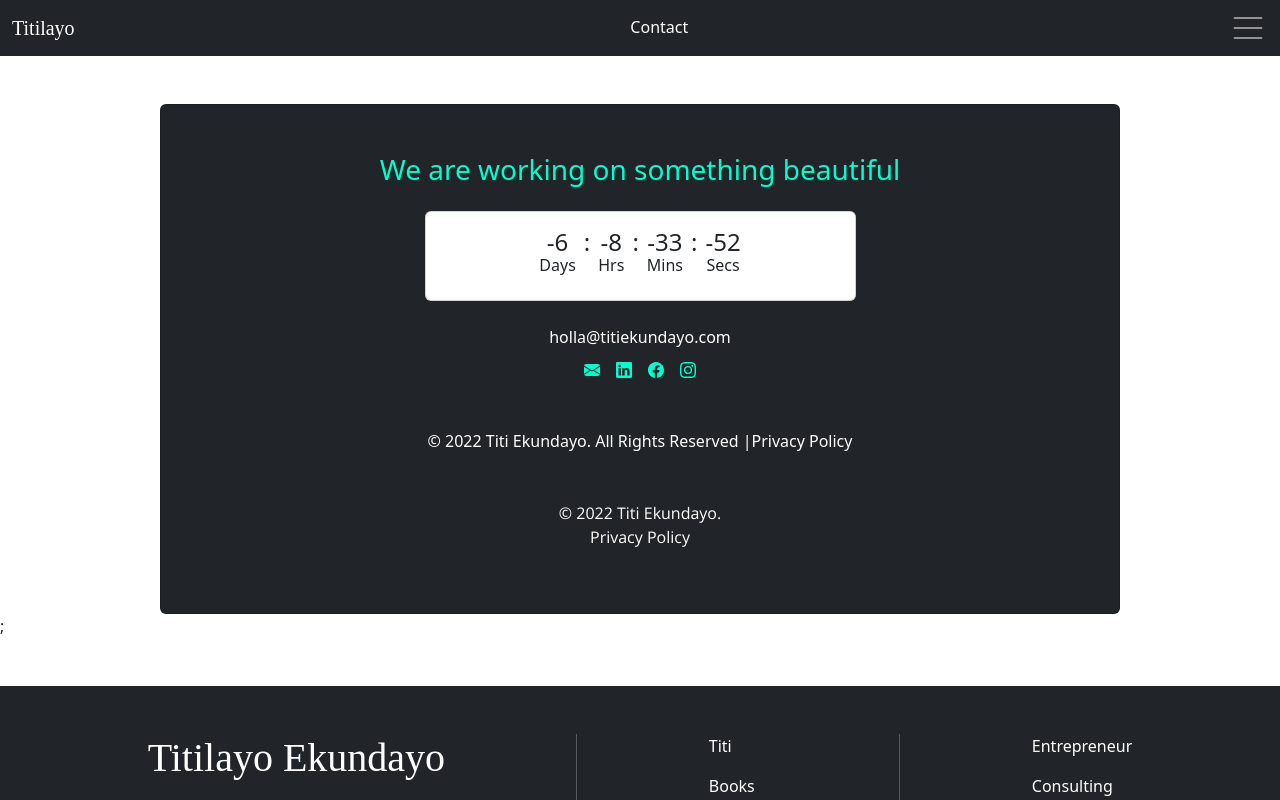
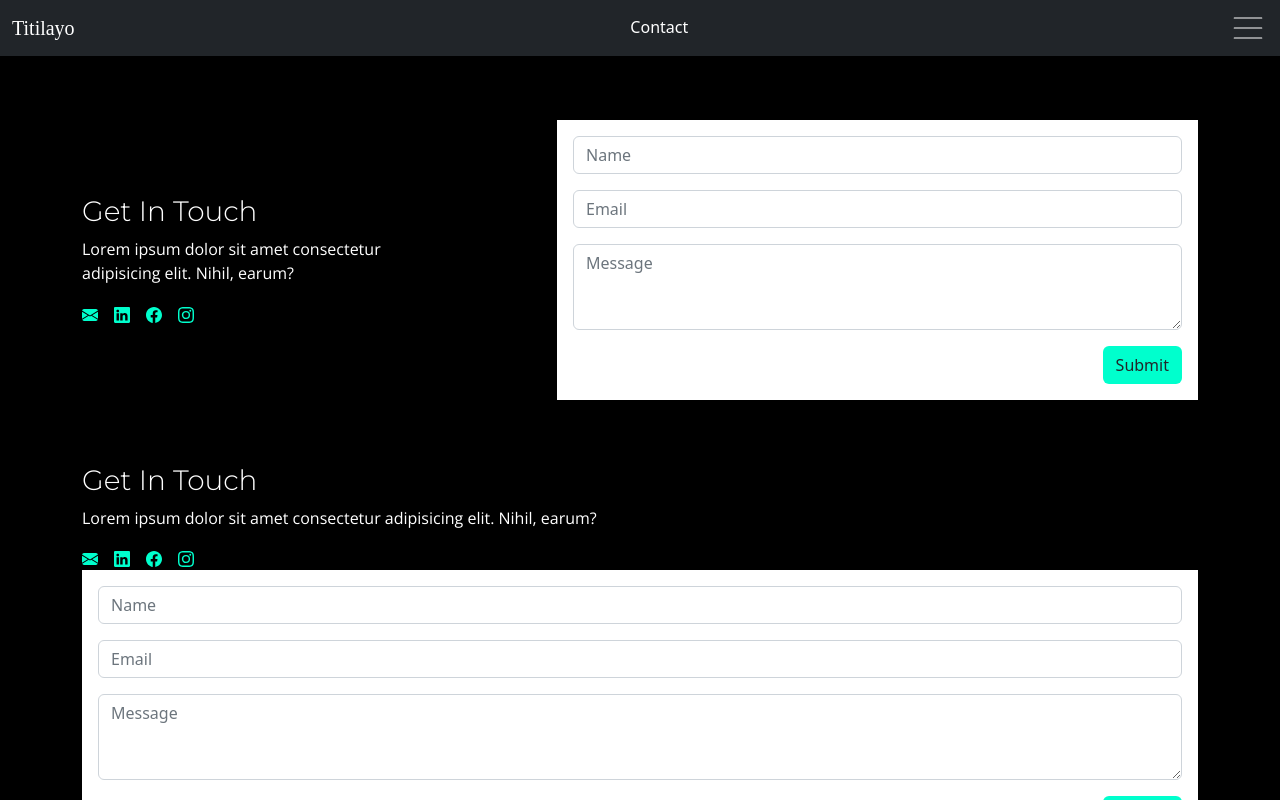
Before and after one commit to TitiEkundayo/titiekundayo, a Next.js app: page /contact in a window 1280 px wide. Shown: the top 800 px of the page. Built offline with nearby package versions, Linux system fonts and the light colour scheme; a web font is replaced by a local one.

Commit message:
new branch contactpage created and contact page designed

```diff
--- a/components/icons.js/SocialMediaIcons.tsx
+++ b/components/icons.js/SocialMediaIcons.tsx
@@ -67,7 +67,7 @@ export const InstagramIcon = () => {
 
 export const SocialMediaIcons = () => {
 	return (
-		<div className="d-flex justify-content-center align-items-center mt-2">
+		<div className="mt-2">
 			<EmailIcon />
 			<LinkedInIcon />
 			<FacebookIcon />
--- a/pages/contact.tsx
+++ b/pages/contact.tsx
@@ -1,7 +1,11 @@
 import { ContactNavTitle } from "@/components/Navbar";
 import UnderConstruction1 from "./underconstruction1";
 import Footer from "@/components/Footer";
-import { EmailIcon, SocialMediaIcons } from "@/components/icons.js/SocialMediaIcons";
+import {
+	EmailIcon,
+	SocialMediaIcons,
+} from "@/components/icons.js/SocialMediaIcons";
+import btnbgcolor from "../styles/generalstyles/colors.module.scss";
 
 const Contact = () => {
 	return (
@@ -11,8 +15,28 @@ const Contact = () => {
 			</div>
 
 			<div>
-				<UnderConstruction1 />
+				<ContactPageLayout />
 			</div>
+
+			{/* <div className="container mt-5 pt-3 d-md-flex align-items-md-center justify-content-center">
+				<div className="d-flex flex-column justify-content-sm-center">
+					<GetInTouch />
+				</div>
+				<div className="">
+					<ContactForm />
+				</div>
+			</div> */}
+			{/* <div className="container mt-5 pt-3">
+				<div className="row d-flex justify-content-center align-items-center">
+					<div className="col-md-5">
+						<GetInTouch />
+					</div>
+
+					<div className="col-md-7">
+						<ContactForm />
+					</div>
+				</div>
+			</div> */}
 		</div>
 	);
 };
@@ -30,13 +54,14 @@ const Contact = () => {
 // 	);
 // };
 
-
-const GetInTouch = ()=> {
+const GetInTouch = () => {
 	return (
-		<>
-			<div>
-				<h2>Get In Touch</h2>
-				<p>Lorem ipsum dolor sit amet consectetur adipisicing elit. Nihil, earum?</p>
+		<div className="">
+			<div className="text-white">
+				<h3>Get In Touch</h3>
+				<p className="w-75">
+					Lorem ipsum dolor sit amet consectetur adipisicing elit. Nihil, earum?
+				</p>
 			</div>
 
 			{/* <div>
@@ -44,13 +69,82 @@ const GetInTouch = ()=> {
 				<p>titiekundayo@gmail.com</p>
 			</div> */}
 
-			<div>
-				<SocialMediaIcons/>
+			<div className="">
+				<SocialMediaIcons />
+			</div>
+		</div>
+	);
+};
+
+const ContactForm = () => {
+	return (
+		<>
+			<form className="bg-white p-3 w-100">
+				<div className="mb-3">
+					<input
+						type="email"
+						className="form-control"
+						id="exampleInputEmail1"
+						aria-describedby="emailHelp"
+						placeholder="Name"
+					/>
+				</div>
+
+				<div className="mb-3">
+					<input
+						type="email"
+						className="form-control"
+						id="exampleInputEmail1"
+						aria-describedby="emailHelp"
+						placeholder="Email"
+					/>
+				</div>
+
+				<div className="mb-3">
+					<textarea
+						className="form-control"
+						id="exampleFormControlTextarea1"
+						placeholder="Message"
+						rows={3}></textarea>
+				</div>
+
+				<div className="d-flex justify-content-end">
+					<button type="submit" className={`btn ${btnbgcolor.secBgColor}`}>
+						Submit
+					</button>
+				</div>
+			</form>
+		</>
+	);
+};
+
+const ContactPageLayout = () => {
+	return (
+		<>
+			{/* desktop */}
+			<div className="container mt-5 pt-3 d-none d-sm-none d-md-block">
+				<div className="row d-flex justify-content-center align-items-center">
+					<div className="col-md-5">
+						<GetInTouch />
+					</div>
+
+					<div className="col-md-7">
+						<ContactForm />
+					</div>
+				</div>
 			</div>
 
-
+			{/* mobile */}
+			<div className="container mt-5 pt-3">
+				<div className="">
+					<GetInTouch />
+				</div>
+				<div className="">
+					<ContactForm />
+				</div>
+			</div>
 		</>
-	)
-}
+	);
+};
 
 export default Contact;
--- a/styles/globals.css
+++ b/styles/globals.css
@@ -41,6 +41,7 @@ body {
 	min-height: 100vh;
 	text-rendering: optimizeSpeed;
 	line-height: 1.5;
+	background-color: black !important;
 }
 
 /* A elements that don't have a class get default styles */
```
